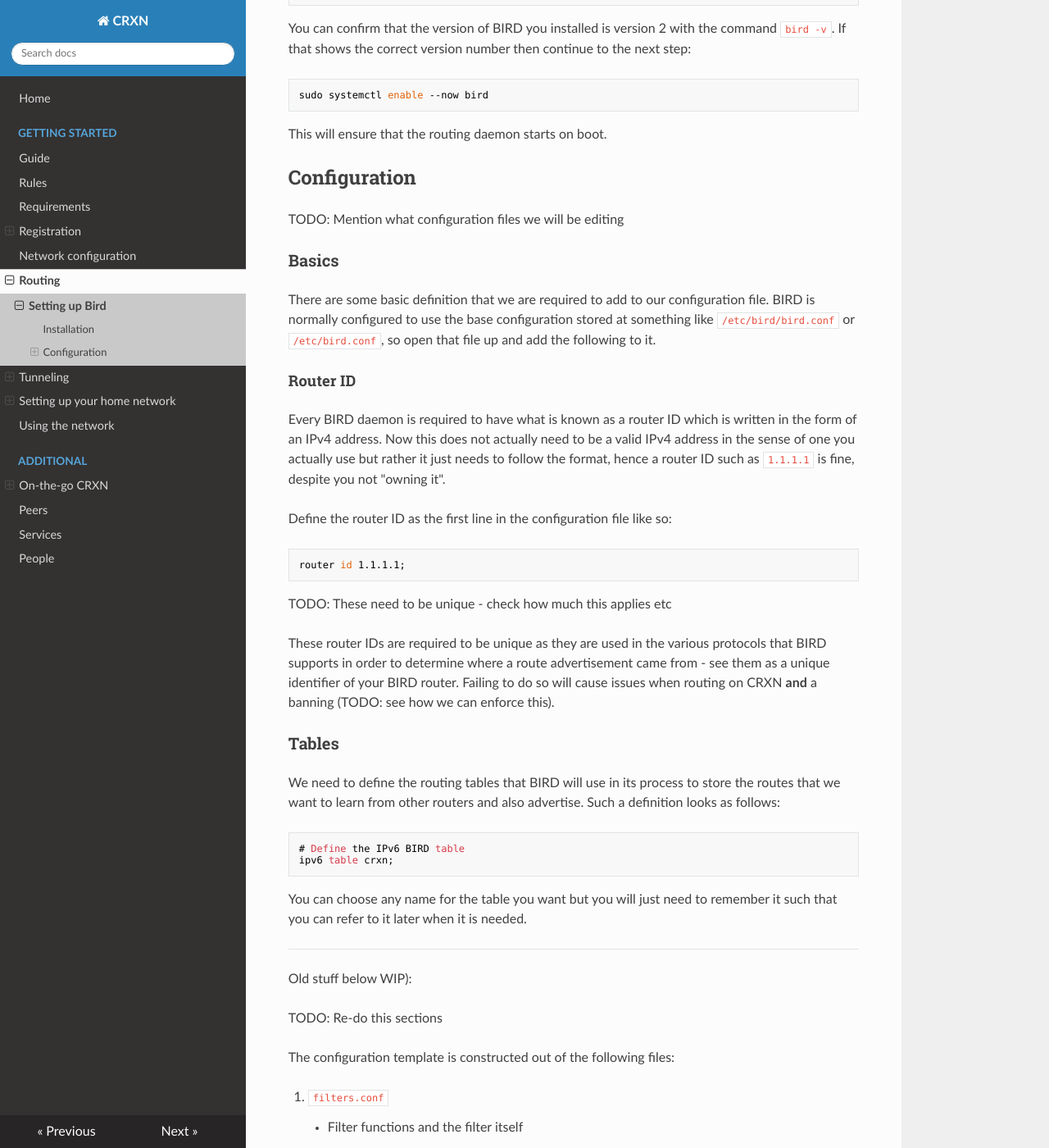
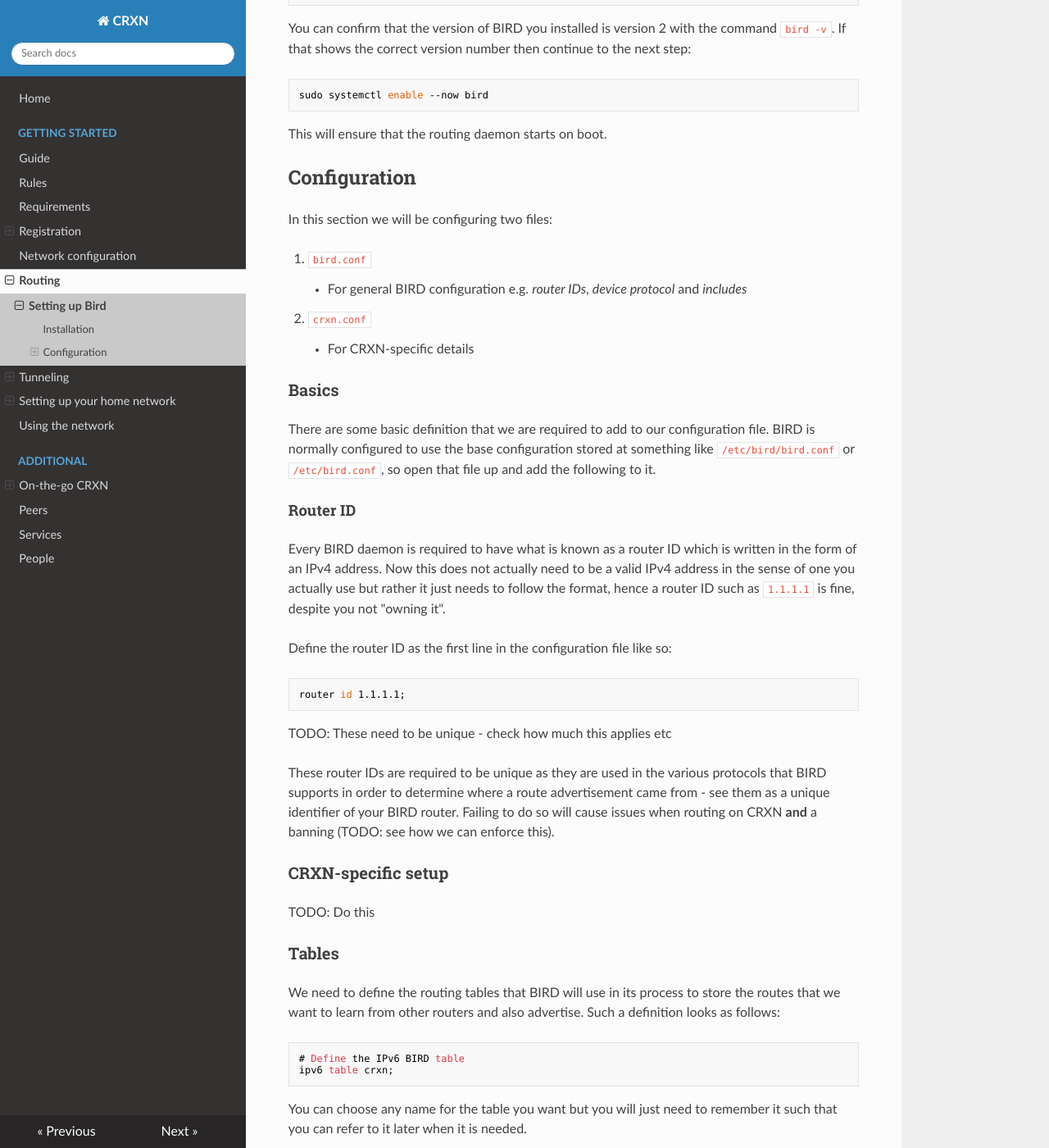
Before and after one commit to Community-Run-eXperimental-Network/docs, an MkDocs documentation site: the page built from docs/routing/bird/bird.md, in a window 1280 px wide and 1400 px high, scrolled down 707 px. Shown: the whole window at 82% size. Built offline with MkDocs 1.6.1, drawn with Linux system fonts in a browser that asks for light colours; nearby versions of some CDN libraries.

Commit message:
BIRD: Explained the two configuration files we will be editing

```diff
--- a/docs/routing/bird/bird.md
+++ b/docs/routing/bird/bird.md
@@ -36,7 +36,12 @@ This will ensure that the routing daemon starts on boot.
 
 ## Configuration
 
-TODO: Mention what configuration files we will be editing
+In this section we will be configuring two files:
+
+1. `bird.conf`
+    * For general BIRD configuration e.g. _router IDs_, _device protocol_ and _includes_
+2. `crxn.conf`
+    * For CRXN-specific details
 
 ### Basics
 
@@ -55,6 +60,10 @@ router id 1.1.1.1;
 TODO: These need to be unique - check how much this applies etc
 
 These router IDs are required to be unique as they are used in the various protocols that BIRD supports in order to determine where a route advertisement came from - see them as a unique identifier of your BIRD router. Failing to do so will cause issues when routing on CRXN **and** a banning (TODO: see how we can enforce this).
+
+### CRXN-specific setup
+
+TODO: Do this
 
 ### Tables
 
```
